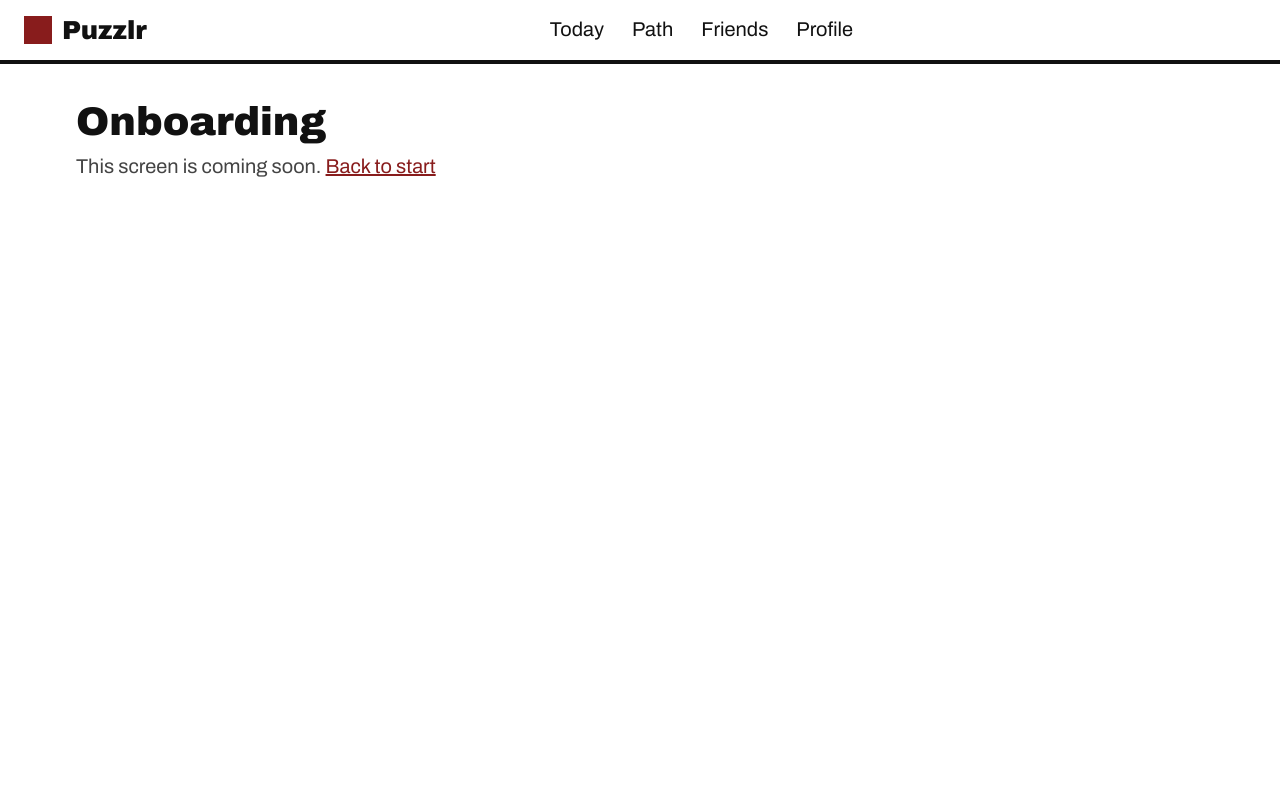
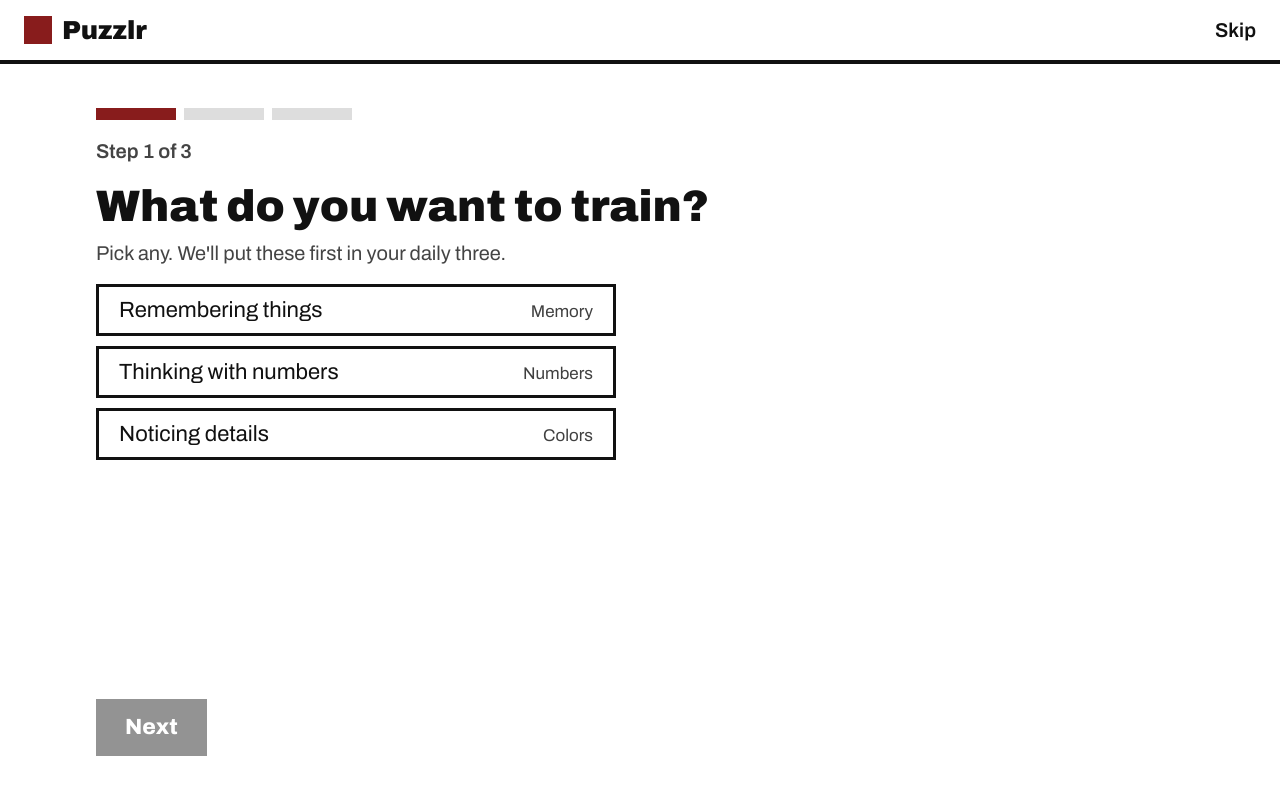
Before and after one commit to kimayajoshi18/320-brain-games, a React (Vite) app: page /onboarding in a window 1280 px wide. Shown: the top 794 px of the page. Built offline with nearby package versions, Linux system fonts and the light colour scheme.

Commit message:
Build the onboarding survey
Three steps: what to train, when you play, and your plan. Focus picks go first in the daily three, the play time sets the reminder, and Google sign-in is offered at the end. Skip goes straight to Today.

```diff
--- a/src/App.tsx
+++ b/src/App.tsx
@@ -2,6 +2,7 @@ import { BrowserRouter, Navigate, Route, Routes } from 'react-router'
 import AppStateProvider from './state/AppStateProvider.tsx'
 import ComingSoon from './screens/ComingSoon.tsx'
 import Landing from './screens/Landing.tsx'
+import Onboarding from './screens/Onboarding.tsx'
 
 export default function App() {
   return (
@@ -9,7 +10,7 @@ export default function App() {
       <BrowserRouter>
         <Routes>
           <Route path="/" element={<Landing />} />
-          <Route path="/onboarding" element={<ComingSoon name="Onboarding" />} />
+          <Route path="/onboarding" element={<Onboarding />} />
           <Route path="/home" element={<ComingSoon name="Today" />} />
           <Route path="/play/:gameId" element={<ComingSoon name="Game" />} />
           <Route path="/results" element={<ComingSoon name="Results" />} />
--- a/src/components/layout.css
+++ b/src/components/layout.css
@@ -59,10 +59,6 @@
   text-decoration: underline;
 }
 
-.app-header-right .mobile-only {
-  display: none;
-}
-
 .app-nav {
   display: flex;
   gap: 28px;
@@ -118,14 +114,6 @@
 
   .app-header-right {
     font-size: 17px;
-  }
-
-  .app-header-right:has(.mobile-only) .desktop-only {
-    display: none;
-  }
-
-  .app-header-right .mobile-only {
-    display: contents;
   }
 
   .app-nav {
--- /dev/null
+++ b/src/screens/Onboarding.css
@@ -0,0 +1,197 @@
+.onboarding {
+  display: flex;
+  flex-direction: column;
+  gap: 20px;
+  min-height: calc(100dvh - var(--header-h) - 72px);
+  padding: 8px 20px;
+}
+
+.onboarding-progress {
+  display: flex;
+  gap: 8px;
+}
+
+.onboarding-progress span {
+  width: 80px;
+  height: 12px;
+  background: var(--grey-3);
+}
+
+.onboarding-progress span.done {
+  background: var(--red);
+}
+
+.onboarding-step {
+  font-size: 20px;
+  font-weight: 600;
+  color: var(--muted);
+}
+
+.onboarding h1 {
+  font-size: 44px;
+  font-weight: 900;
+  line-height: 1.1;
+}
+
+.onboarding-hint {
+  margin-top: -8px;
+  font-size: 20px;
+  color: var(--muted);
+}
+
+.option-list {
+  display: flex;
+  flex-direction: column;
+  gap: 10px;
+  max-width: 520px;
+}
+
+.option {
+  display: flex;
+  align-items: baseline;
+  justify-content: space-between;
+  gap: 12px;
+  padding: 11px 20px;
+  border: var(--rule-thin);
+  background: none;
+  font-size: 22px;
+  text-align: left;
+  cursor: pointer;
+}
+
+.option:hover {
+  background: var(--grey-1);
+}
+
+.option[aria-checked='true'],
+.option[aria-pressed='true'] {
+  border-color: var(--red);
+  background: var(--red);
+  color: #fff;
+  font-weight: 700;
+}
+
+.option small {
+  font-size: 17px;
+  font-weight: 400;
+  opacity: 0.8;
+}
+
+.plan-list {
+  display: flex;
+  flex-direction: column;
+  gap: 10px;
+  max-width: 520px;
+  margin: 0;
+  padding: 0;
+  list-style: none;
+}
+
+.plan-list li {
+  display: flex;
+  align-items: center;
+  gap: 16px;
+  padding: 10px 16px;
+  border: var(--rule-thin);
+  font-size: 20px;
+}
+
+.plan-list svg {
+  width: 54px;
+  height: 36px;
+  flex: none;
+}
+
+.plan-list b {
+  display: block;
+  font-size: 22px;
+}
+
+.plan-list .badge {
+  margin-left: auto;
+  font-size: 15px;
+}
+
+.plan-reminder {
+  font-size: 20px;
+}
+
+.plan-save {
+  max-width: 520px;
+}
+
+.plan-save b {
+  font-size: 22px;
+}
+
+.plan-save p {
+  font-size: 18px;
+  color: var(--muted);
+}
+
+.onboarding-actions {
+  display: flex;
+  flex-wrap: wrap;
+  gap: 16px;
+  margin-top: auto;
+  padding-top: 12px;
+}
+
+@media (max-width: 760px) {
+  .onboarding {
+    gap: 14px;
+    min-height: calc(100dvh - var(--header-h) - 40px);
+    padding: 0;
+  }
+
+  .onboarding-progress {
+    gap: 6px;
+  }
+
+  .onboarding-progress span {
+    flex: 1;
+    width: auto;
+    height: 10px;
+  }
+
+  .onboarding-step {
+    display: none;
+  }
+
+  .onboarding h1 {
+    font-size: 28px;
+  }
+
+  .onboarding-hint,
+  .plan-reminder {
+    font-size: 17px;
+  }
+
+  .option {
+    padding: 11px 14px;
+    font-size: 18px;
+  }
+
+  .option small {
+    font-size: 14px;
+  }
+
+  .plan-list li {
+    gap: 12px;
+    padding: 8px 12px;
+    font-size: 16px;
+  }
+
+  .plan-list b {
+    font-size: 18px;
+  }
+
+  .onboarding-actions {
+    flex-direction: column-reverse;
+    gap: 10px;
+  }
+
+  .onboarding-actions .btn {
+    width: 100%;
+  }
+}
--- /dev/null
+++ b/src/screens/Onboarding.tsx
@@ -0,0 +1,168 @@
+import { useState } from 'react'
+import { useNavigate } from 'react-router'
+import AppShell from '../components/AppShell.tsx'
+import GameArt from '../components/GameArt.tsx'
+import { GAMES, GAME_IDS, type GameId } from '../data/games.ts'
+import { useAppState } from '../state/context.ts'
+import { dailyOrder } from '../state/store.ts'
+import type { PlayTime } from '../state/types.ts'
+import './Onboarding.css'
+
+const PLAY_TIMES: { id: PlayTime; label: string; short: string; reminder: string | null }[] = [
+  { id: 'commute', label: 'On my commute (offline)', short: 'On my commute', reminder: '8:00am' },
+  { id: 'morning', label: 'Morning', short: 'Morning', reminder: '8:00am' },
+  { id: 'evening', label: 'Evening', short: 'Evening', reminder: '7:00pm' },
+  { id: 'whenever', label: 'Whenever I remember', short: 'Whenever', reminder: null },
+]
+
+const STEP_COUNT = 3
+
+export default function Onboarding() {
+  const { state, actions } = useAppState()
+  const navigate = useNavigate()
+  const [step, setStep] = useState(0)
+  const [focus, setFocus] = useState<GameId[]>(state.onboarding.focus)
+  const [when, setWhen] = useState<PlayTime | null>(state.onboarding.when)
+
+  const signedIn = state.account.kind === 'google'
+  const playTime = PLAY_TIMES.find((t) => t.id === when)
+  const plan = dailyOrder({ ...state, onboarding: { complete: true, focus, when } })
+  const canContinue = step === 0 ? focus.length > 0 : step === 1 ? when !== null : true
+
+  const toggleFocus = (id: GameId) =>
+    setFocus((current) => (current.includes(id) ? current.filter((g) => g !== id) : [...current, id]))
+
+  const finish = (withGoogle: boolean) => {
+    actions.completeOnboarding({ focus, when })
+    if (withGoogle) actions.signIn()
+    if (withGoogle || signedIn) actions.updateProfile({ reminder: playTime?.reminder ?? null })
+    navigate('/home')
+  }
+
+  const skip = () => {
+    actions.completeOnboarding({ focus: [], when: null })
+    navigate('/home')
+  }
+
+  return (
+    <AppShell
+      right={
+        <button type="button" className="link-button" onClick={skip}>
+          Skip
+        </button>
+      }
+    >
+      <div className="onboarding">
+        <div className="onboarding-progress" aria-hidden="true">
+          {Array.from({ length: STEP_COUNT }, (_, i) => (
+            <span key={i} className={i <= step ? 'done' : undefined} />
+          ))}
+        </div>
+        <p className="onboarding-step">
+          Step {step + 1} of {STEP_COUNT}
+        </p>
+
+        {step === 0 && (
+          <>
+            <h1 id="q-focus">What do you want to train?</h1>
+            <p className="onboarding-hint">Pick any. We'll put these first in your daily three.</p>
+            <div className="option-list" role="group" aria-labelledby="q-focus">
+              {GAME_IDS.map((id) => (
+                <button
+                  key={id}
+                  type="button"
+                  className="option"
+                  aria-pressed={focus.includes(id)}
+                  onClick={() => toggleFocus(id)}
+                >
+                  {GAMES[id].trains}
+                  <small>{GAMES[id].name}</small>
+                </button>
+              ))}
+            </div>
+          </>
+        )}
+
+        {step === 1 && (
+          <>
+            <h1 id="q-when">When do you usually play?</h1>
+            <div className="option-list" role="radiogroup" aria-labelledby="q-when">
+              {PLAY_TIMES.map((t) => (
+                <button
+                  key={t.id}
+                  type="button"
+                  role="radio"
+                  className="option"
+                  aria-checked={when === t.id}
+                  onClick={() => setWhen(t.id)}
+                >
+                  <span className="desktop-only">{t.label}</span>
+                  <span className="mobile-only">{t.short}</span>
+                </button>
+              ))}
+            </div>
+          </>
+        )}
+
+        {step === 2 && (
+          <>
+            <h1>Your plan</h1>
+            <p className="onboarding-hint">Three games a day, about 6 minutes. Finish all three to add a day to your streak.</p>
+            <ol className="plan-list">
+              {plan.map((id) => (
+                <li key={id}>
+                  <GameArt game={id} />
+                  <div>
+                    <b>{GAMES[id].name}</b>
+                    {GAMES[id].title}
+                  </div>
+                  {focus.includes(id) && <span className="badge">Focus</span>}
+                </li>
+              ))}
+            </ol>
+            <p className="plan-reminder">
+              {playTime?.reminder
+                ? `We'll remind you at ${playTime.reminder}.`
+                : 'No reminders. Play whenever you like.'}
+              {when === 'commute' && ' Games work offline, so no signal is fine.'}
+            </p>
+            {!signedIn && (
+              <div className="panel plan-save">
+                <b>Keep your progress?</b>
+                <p>Sign in with Google to save your streak and scores. Guests can play now and sign in later.</p>
+              </div>
+            )}
+          </>
+        )}
+
+        <div className="onboarding-actions">
+          {step > 0 && (
+            <button type="button" className="btn btn-outline" onClick={() => setStep(step - 1)}>
+              Back
+            </button>
+          )}
+          {step < STEP_COUNT - 1 && (
+            <button type="button" className="btn btn-dark" disabled={!canContinue} onClick={() => setStep(step + 1)}>
+              Next
+            </button>
+          )}
+          {step === STEP_COUNT - 1 && signedIn && (
+            <button type="button" className="btn btn-dark" onClick={() => finish(false)}>
+              Start playing
+            </button>
+          )}
+          {step === STEP_COUNT - 1 && !signedIn && (
+            <>
+              <button type="button" className="btn btn-outline" onClick={() => finish(false)}>
+                Play as guest
+              </button>
+              <button type="button" className="btn btn-primary" onClick={() => finish(true)}>
+                Continue with Google
+              </button>
+            </>
+          )}
+        </div>
+      </div>
+    </AppShell>
+  )
+}
--- a/src/styles/global.css
+++ b/src/styles/global.css
@@ -236,7 +236,20 @@ button.chip:hover {
   font: 16px var(--mono);
 }
 
+/* Swap content between the desktop and mobile wireframes. */
+.mobile-only {
+  display: none;
+}
+
 @media (max-width: 760px) {
+  .desktop-only {
+    display: none;
+  }
+
+  .mobile-only {
+    display: revert;
+  }
+
   .btn {
     padding: 13px 18px;
     font-size: 20px;
```
